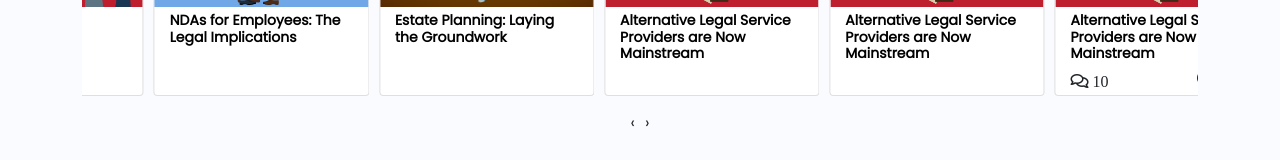
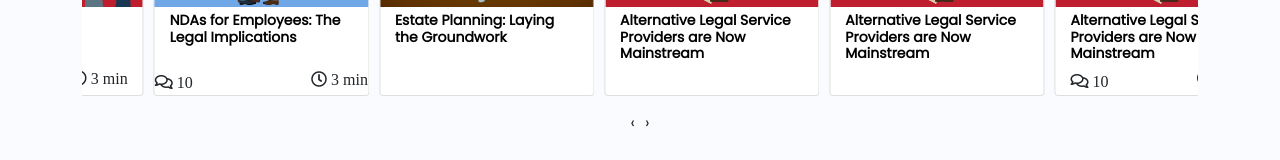
Before and after one commit to Amal7561/nora.legal_project, a plain HTML site: page index.html in a window 1280 px wide. Shown: the part 271-431 px from the top of the page. Drawn offline with nearby package versions, Linux system fonts and the light colour scheme.

Commit message:
second modified

```diff
--- a/index.html
+++ b/index.html
@@ -86,6 +86,9 @@
                                     <a href="#">
                                         <h2>Budget-Conscious Alternative Fee Arrangements</h2>
                                     </a>
+                                    <div class="time-cmnt">
+                                        <i class="far fa-comments"> 10</i><i class="far fa-clock float-end"> 3 min</i>
+                                    </div>
                                 </div>
                             </div>
                         </div>
@@ -97,6 +100,9 @@
                                 </div>
                                 <div class="card-body">
                                     <h2>NDAs for Employees: The Legal Implications</h2>
+                                </div>
+                                <div class="time-cmnt">
+                                    <i class="far fa-comments"> 10</i><i class="far fa-clock float-end"> 3 min</i>
                                 </div>
                             </div>
                         </div>
```
Also changed, not shown: single-page.html (+3 -0 lines).
